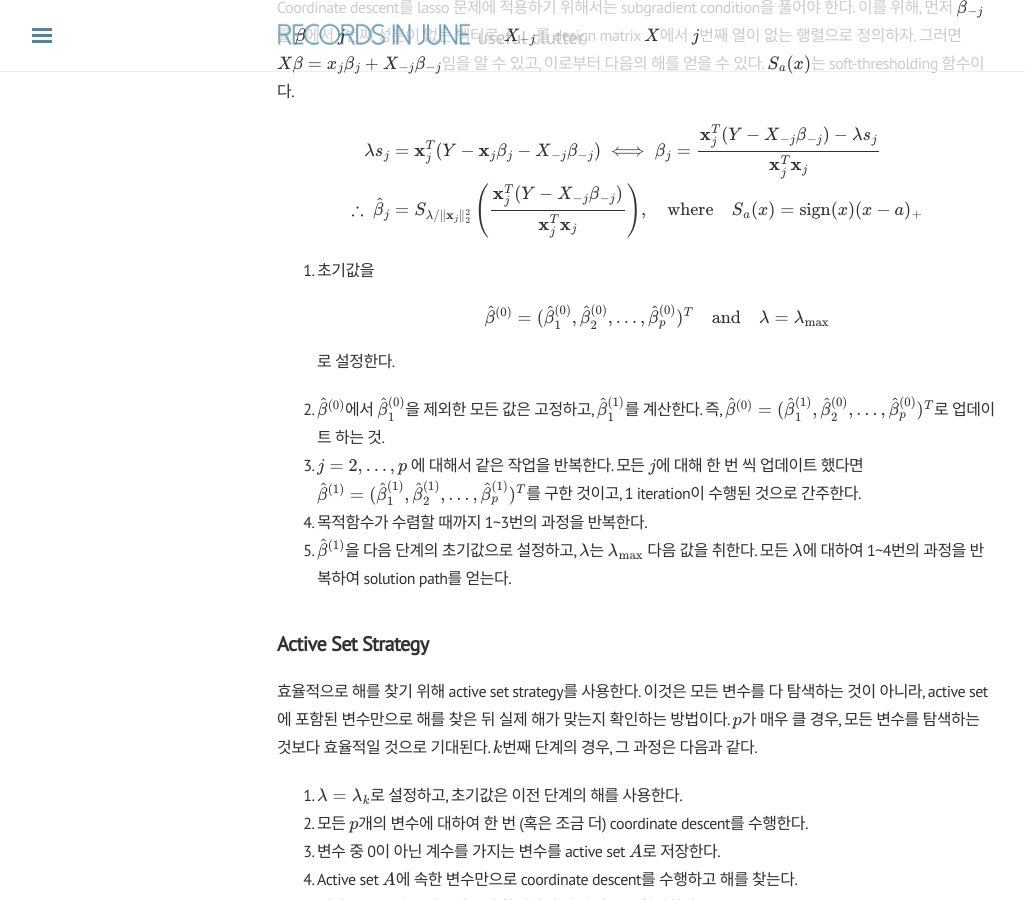
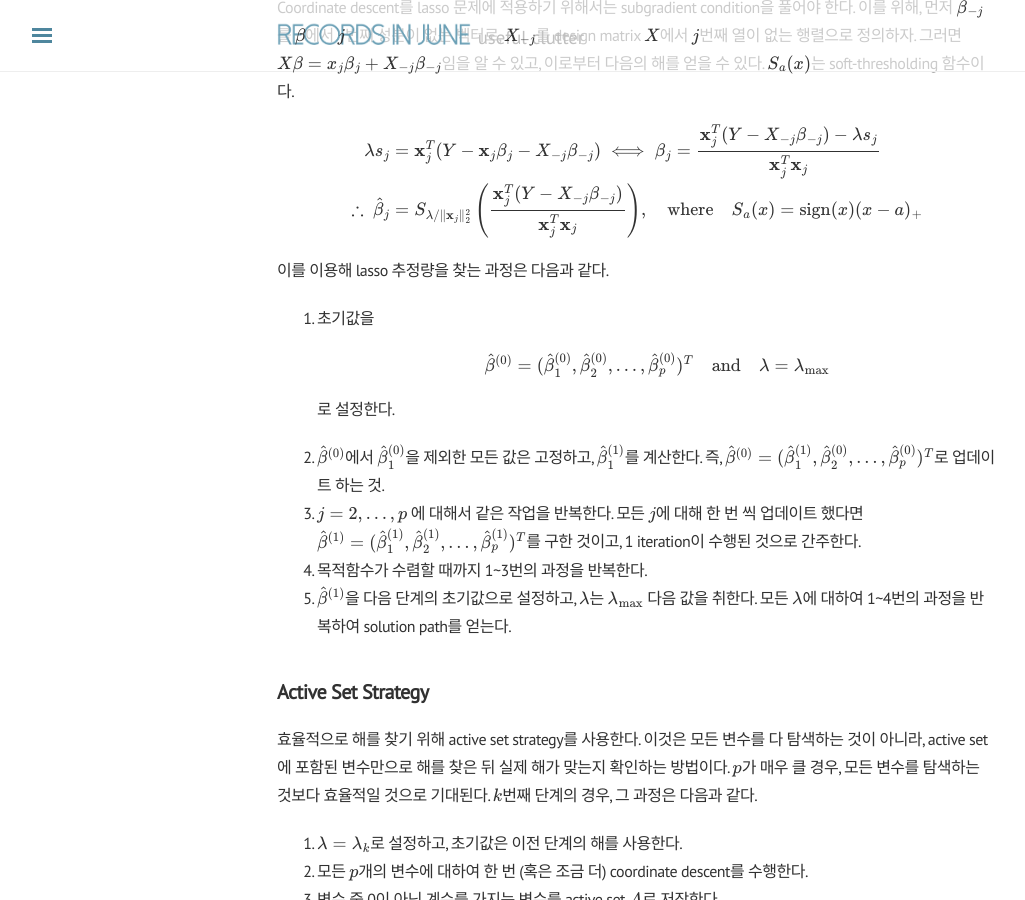
Before and after one commit to j0shuajun/j0shuajun.github.io, a Jekyll site: the page built from _posts/2022-03-10-bs-fs-lasso.md, in a window 1280 px wide and 900 px high, scrolled down 4809 px. Shown: the whole window, without its empty margins (3-1028 px from the left). Built offline with Jekyll 4.4.1, drawn with Linux system fonts in a browser that asks for light colours; nearby versions of some CDN libraries; formulas are drawn with MathJax 3; comment, search, counter and statistics services are not loaded.

Commit message:
minor fix

```diff
--- a/_posts/2022-03-10-bs-fs-lasso.md
+++ b/_posts/2022-03-10-bs-fs-lasso.md
@@ -154,6 +154,8 @@ $$
 \end{align*}
 $$
 
+이를 이용해 lasso 추정량을 찾는 과정은 다음과 같다.
+
 1. 초기값을
 
     $$
```
